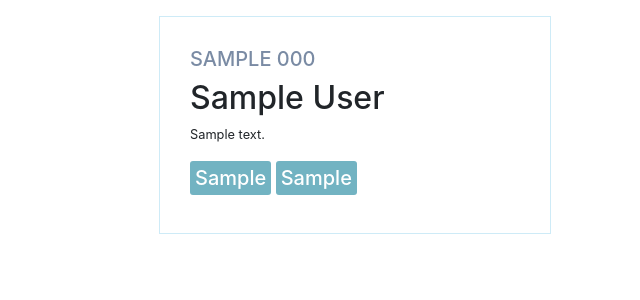
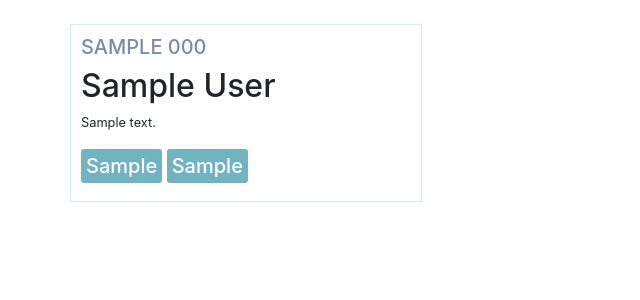
Before and after one commit to carolninganga/Skill-Share, a Node server app: page /members in a window 1280 px wide. Shown: the part 56-356 px from the top of the page, without its empty margins (0-640 px from the left). Run offline with Node 20, Linux system fonts and the light colour scheme; a user stored in the database is signed in; tables that the repository leaves empty hold one stand-in row (values such as "Sample post"); some libraries are stand-ins or nearby versions.

Commit message:
fixed cards

```diff
--- a/public/js/members.js
+++ b/public/js/members.js
@@ -10,7 +10,7 @@ $(document).ready(function() {
     for (var i = 0; i < data.length; i++) {
       var wellSection = $("<div>");
       // add a class to this div: 'well'
-      wellSection.addClass("portfolio-container mt-3");
+      wellSection.addClass("portfolio-container");
 
       $("#member_cards").append(wellSection);
       wellSection.append("<div class='portfolio-card'> <div class='portfolioContent'><h5 class='cardCategory'>" + data[i].City + " " + data[i].Zip_Code + "</h5> <h2 class='portfolioTitle'>" + data[i].First_Name + " " + data[i].Last_Name + "</h2> <p>" + data[i].Bio + " <br> </p> <h5 class='tags'> " + data[i].Skill_1 + "</h5> <h5 class='tags'> " + data[i].Skill_2 + "</h5> </div> </div>");
--- a/public/pages/members.html
+++ b/public/pages/members.html
@@ -40,8 +40,8 @@
 </nav>
 
   <div class="container">
-    <div class="row">
-      <div id="member_cards" class="col-md-6 col-md-offset-3">
+    <div class="row mt-4">
+      <div id="member_cards">
         <!-- <h2>Welcome <span class="member-name"></span></h2> -->
       </div>
     </div>
--- a/public/stylesheets/members.css
+++ b/public/stylesheets/members.css
@@ -1,5 +1,5 @@
 
-.portfolio-container {
+/* .portfolio-container {
     display: flex;
     justify-content: center;
   }
@@ -16,8 +16,16 @@
     min-width: 200px;
     padding: 20px 20px;
     flex-shrink: 2;
+  } */
+  #member_cards {
+    display: grid;
+    grid-template-columns: auto auto auto;
+    grid-gap: 30px 30px;
   }
 
+  .portfolio-card {
+    border: 1px solid rgba(111, 197, 231, 0.336);
+  }
   @media only screen and (max-width: 820px) {
     .portfolio-card {
       max-width: 400px;
```
